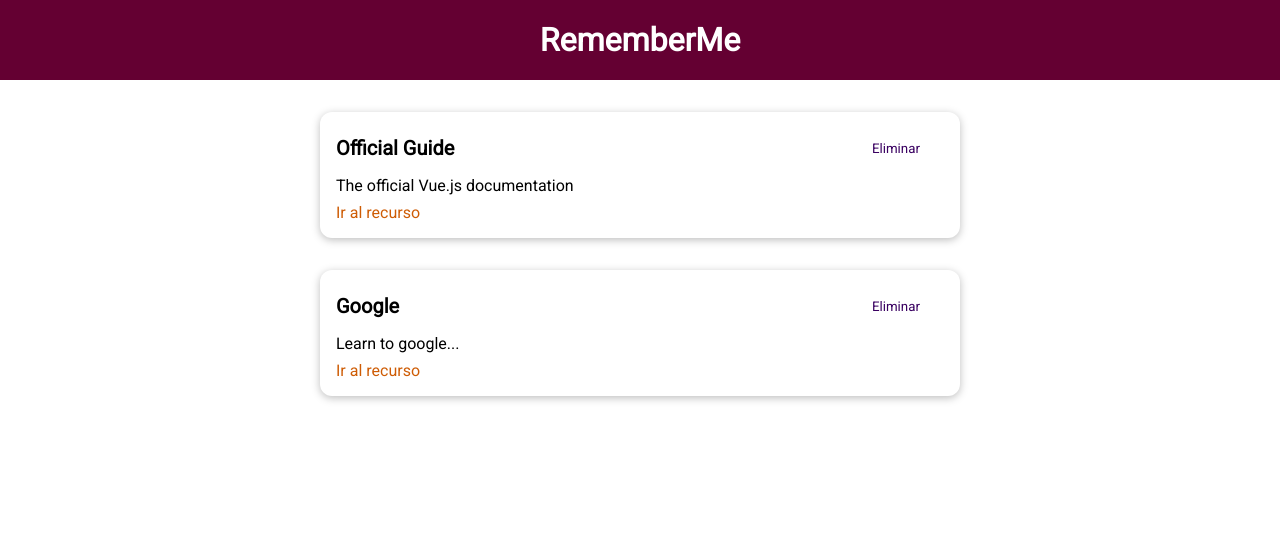
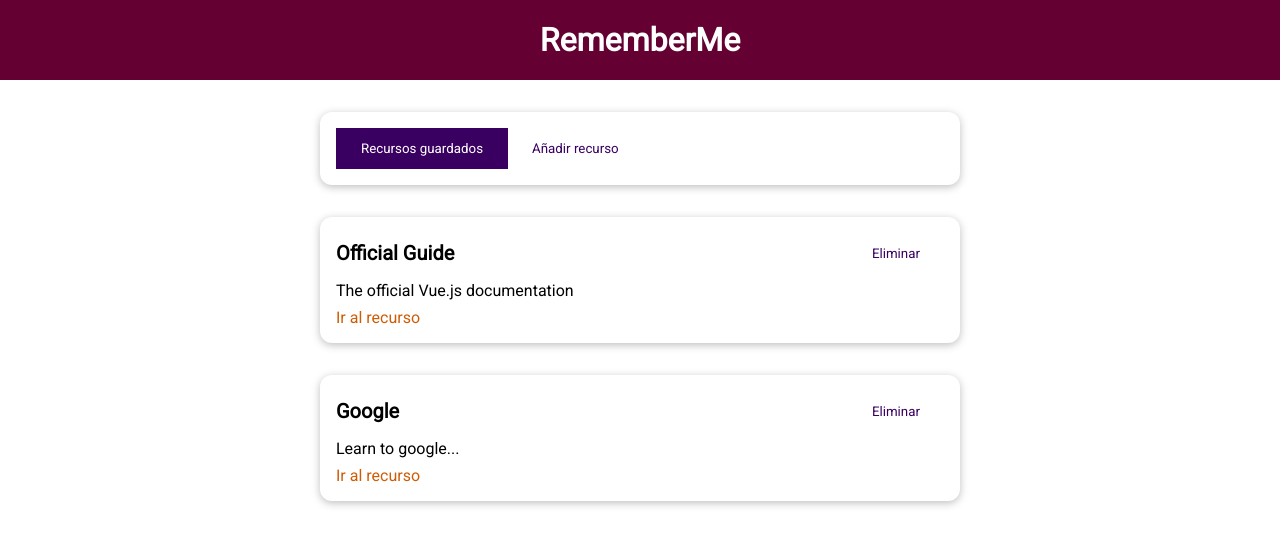
Before and after one commit to ascaseiro/vue-learning-resources, a Vue app: page / in a window 1280 px wide. Shown: the top 546 px of the page. Built offline with nearby package versions, Linux system fonts and the light colour scheme.

Commit message:
Switch option between create and list resources added in TheResouces.vue

```diff
--- a/src/App.vue
+++ b/src/App.vue
@@ -1,40 +1,21 @@
 <template>
-<the-header title="RememberMe"></the-header>
-<stored-resources :resources="storedResources"></stored-resources>
+  <the-header title="RememberMe"></the-header>
+  <the-resources></the-resources>
 </template>
 
 <script>
-import StoredResources from './components/learning-resources/StoredResources'
-import TheHeader from './components/layouts/TheHeader'
+import TheHeader from './components/layouts/TheHeader';
+import TheResources from './components/learning-resources/TheResources';
 
 export default {
   components: {
-    StoredResources,
-    TheHeader
-  },
-  data() {
-    return {
-      storedResources: [
-        {
-          id: 'official-guide',
-          title: 'Official Guide',
-          description: 'The official Vue.js documentation',
-          link: 'https://vuejs.org',
-        },
-        {
-          id: 'google',
-          title: 'Google',
-          description: 'Learn to google...',
-          link: 'https://google.com',
-        },
-      ],
-    };
+    TheHeader,
+    TheResources,
   },
 };
 </script>
 
 <style>
-
 @import url('https://fonts.googleapis.com/css2?family=Roboto&display=swap');
 
 * {
--- /dev/null
+++ b/src/components/learning-resources/AddResource.vue
@@ -0,0 +1,4 @@
+<template>
+  <h2>Añadir Recursos
+  </h2>
+</template>
--- a/src/components/learning-resources/StoredResources.vue
+++ b/src/components/learning-resources/StoredResources.vue
@@ -14,7 +14,7 @@
 import LearningResource from './LearningResource'
 
 export default {
-  props: ['resources'],
+  inject: ['resources'],
   components: {
     LearningResource
   }
--- /dev/null
+++ b/src/components/learning-resources/TheResources.vue
@@ -0,0 +1,64 @@
+<template>
+  <base-card>
+    <base-button
+      @click="setSelectedTab('stored-resources')"
+      :mode="storedResButtonMode"
+      >Recursos guardados</base-button
+    >
+    <base-button
+      @click="setSelectedTab('add-resource')"
+      :mode="addResButtonMode"
+      >Añadir recurso</base-button
+    >
+  </base-card>
+  <component :is="selectedTab"></component>
+</template>
+
+<script>
+import StoredResources from './StoredResources';
+import AddResource from './AddResource';
+
+export default {
+  components: {
+    StoredResources,
+    AddResource,
+  },
+  data() {
+    return {
+      selectedTab: 'stored-resources',
+      storedResources: [
+        {
+          id: 'official-guide',
+          title: 'Official Guide',
+          description: 'The official Vue.js documentation',
+          link: 'https://vuejs.org',
+        },
+        {
+          id: 'google',
+          title: 'Google',
+          description: 'Learn to google...',
+          link: 'https://google.com',
+        },
+      ],
+    };
+  },
+  provide() {
+    return {
+      resources: this.storedResources,
+    };
+  },
+  computed: {
+    storedResButtonMode() {
+      return this.selectedTab === 'stored-resources' ? null : 'flat';
+    },
+    addResButtonMode() {
+      return this.selectedTab === 'add-resource' ? null : 'flat';
+    },
+  },
+  methods: {
+    setSelectedTab(tab) {
+      this.selectedTab = tab;
+    },
+  },
+};
+</script>
```
